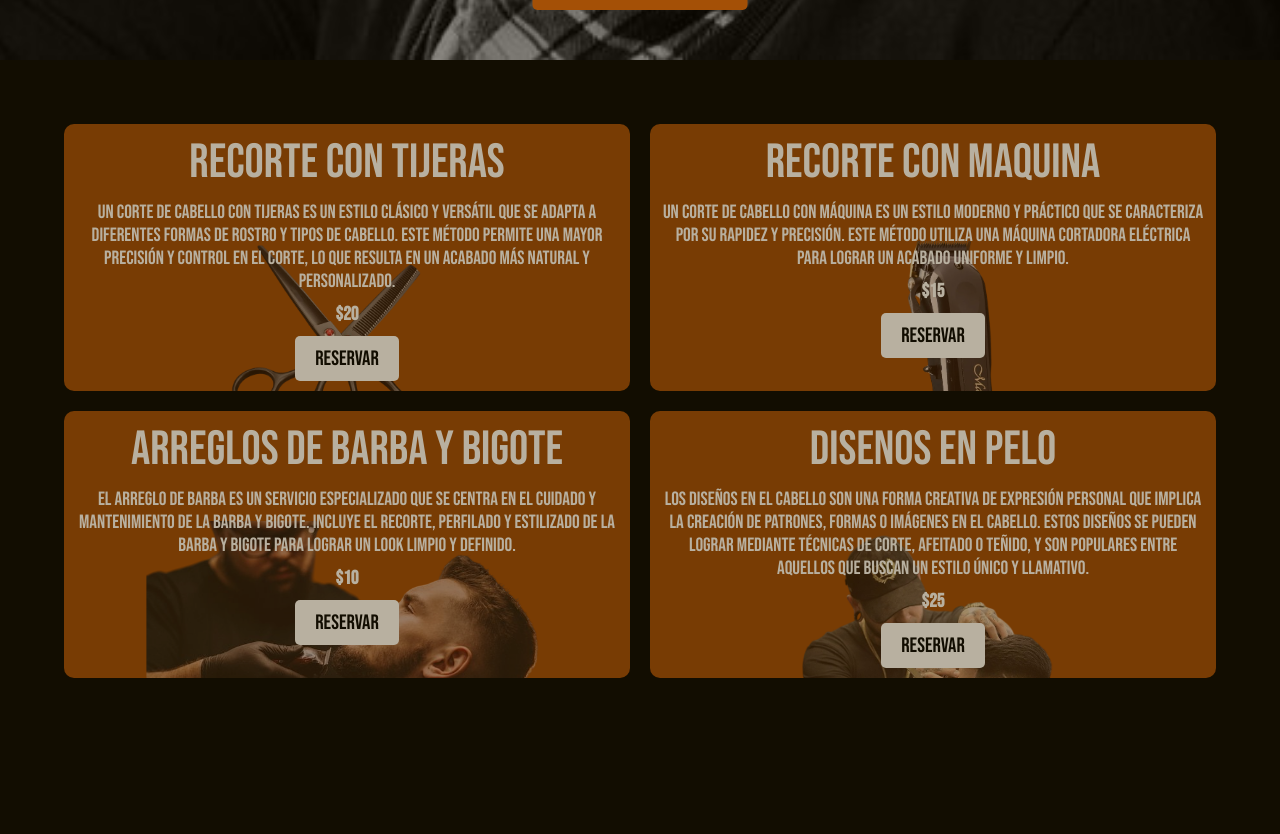
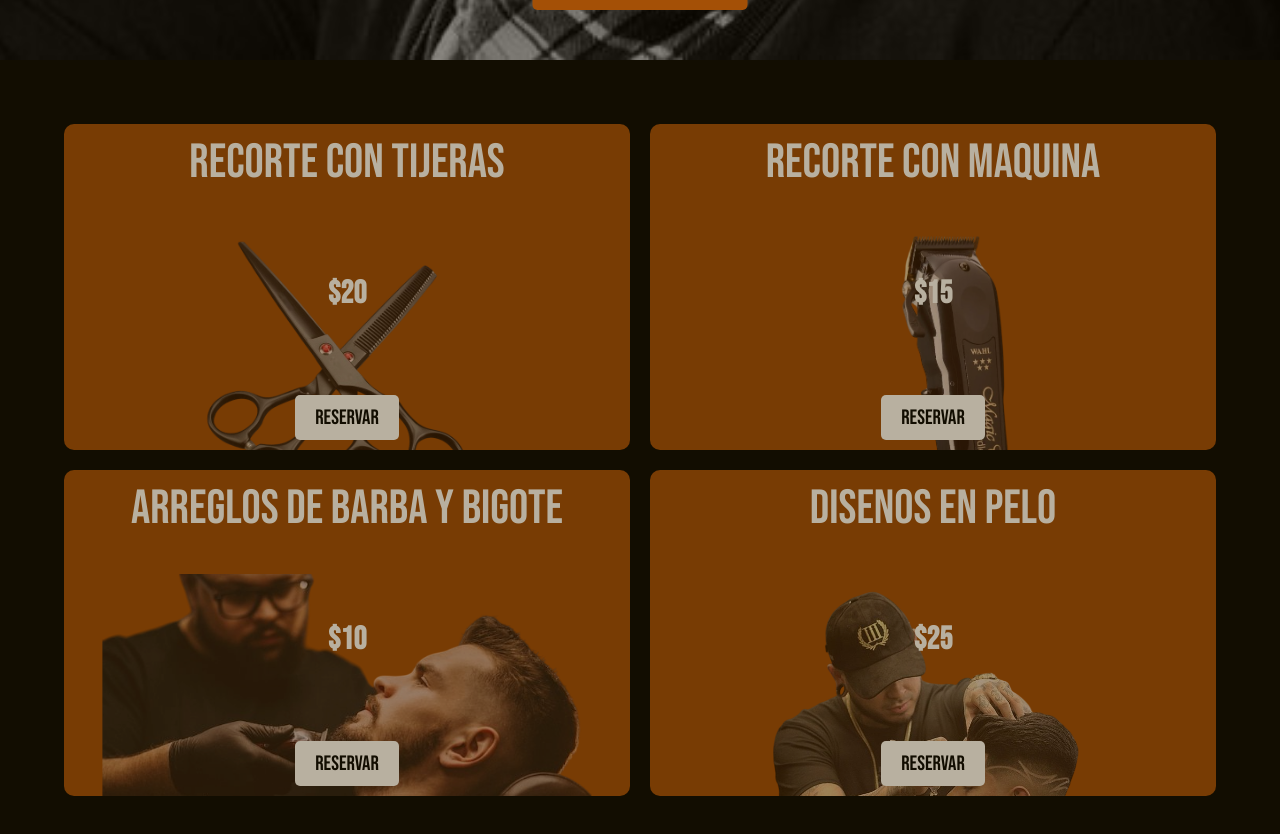
Before and after one commit to mateo-gz/landing-barber, a React (Vite) app: page / in a window 1280 px wide. Shown: the part 740-1574 px from the top of the page. Before the commit the page ends 1482 px from the top, so only its background shows below. Built offline with nearby package versions, Linux system fonts and the light colour scheme.

Commit message:
mejorando la seccion de services

```diff
--- a/src/App.css
+++ b/src/App.css
@@ -90,15 +90,20 @@ body {
 /*===Services===*/
 
 .services {
+  height: 100dvh;
   display: grid;
   grid-template-columns: repeat(2, minmax(100px, 1fr));
-  grid-template-rows: repeat(2, minmax(200px, 1fr));
+  grid-template-rows: repeat(2, minmax(150px, 1fr));
   gap: 20px;
   padding: 5%;
   box-sizing: border-box;
 }
 
 .service {
+  display: flex;
+  flex-direction: column;
+  align-items: center;
+  justify-content: space-between;
   width: 100%;
   height: 100%;
   position: relative;
@@ -131,7 +136,7 @@ body {
 }
 
 .service-price {
-  font-size: 1.2rem;
+  font-size: 2rem;
   font-weight: bold;
 }
 
@@ -157,7 +162,7 @@ body {
   width: 120%;
   aspect-ratio: 1 / 1;
   object-fit: contain;
-  bottom: -120px;
+  bottom: -35%;
   left: 50%;
   transform: translate(-50%);
   border-radius: 10px;
--- a/src/components/service.jsx
+++ b/src/components/service.jsx
@@ -1,10 +1,9 @@
 import React from 'react'
 
-const Service = ({title, desc, img, price}) => {
+const Service = ({title, img, price}) => {
   return (
     <div className='service'>
         <div className="service-title">{title}</div>
-        <p className="service-desc">{desc}</p>
         <img src={img} alt="service" className="service-img"></img>
         <div className="service-price">{price}</div>
         <button className='service-btn'>Reservar</button>
--- a/src/pages/services.jsx
+++ b/src/pages/services.jsx
@@ -6,25 +6,22 @@ const Services = () => {
     <div className='services'>
       <Service
       title={"Recorte Con Tijeras"}
-      desc={"Un corte de cabello con tijeras es un estilo clásico y versátil que se adapta a diferentes formas de rostro y tipos de cabello. Este método permite una mayor precisión y control en el corte, lo que resulta en un acabado más natural y personalizado."}
       price={"$20"}
       img={'/img2.png'}
       />
       <Service
       title={"Recorte Con Maquina"}
-      desc={"Un corte de cabello con máquina es un estilo moderno y práctico que se caracteriza por su rapidez y precisión. Este método utiliza una máquina cortadora eléctrica para lograr un acabado uniforme y limpio."}
+
       price={"$15"}
       img={'/img3.png'}
       />
       <Service
       title={"Arreglos de Barba y Bigote"}
-      desc={"El arreglo de barba es un servicio especializado que se centra en el cuidado y mantenimiento de la barba y bigote. Incluye el recorte, perfilado y estilizado de la barba y bigote para lograr un look limpio y definido."}
       price={"$10"}
       img={'/img6.png'}
       />
       <Service
       title={"Disenos en Pelo"}
-      desc={"Los diseños en el cabello son una forma creativa de expresión personal que implica la creación de patrones, formas o imágenes en el cabello. Estos diseños se pueden lograr mediante técnicas de corte, afeitado o teñido, y son populares entre aquellos que buscan un estilo único y llamativo."}
       price={"$25"}
       img={'/img4.png'}
       />
```
